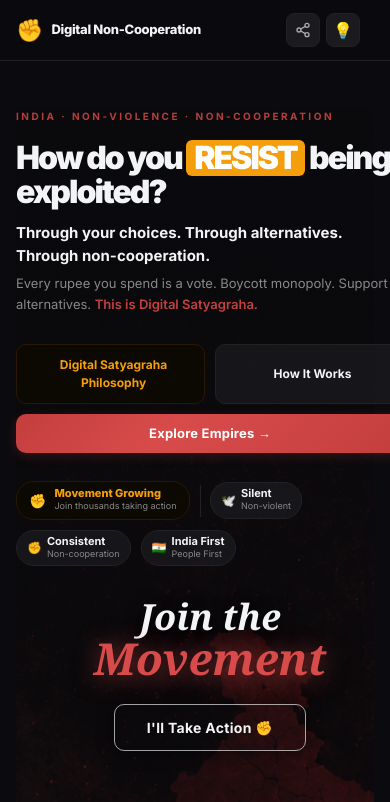
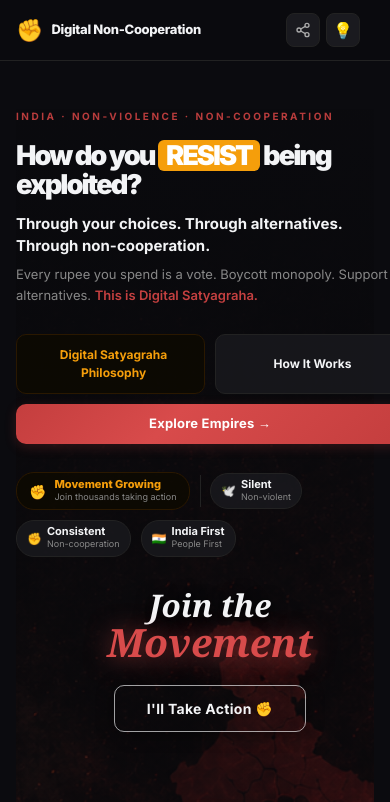
Before and after one commit to Xcel-Host/digital-non-cooperation, a React (Vite) app: page / in a window 390 px wide. Shown: the top 802 px of the page. Built offline with nearby package versions, Linux system fonts and the light colour scheme.

Commit message:
43 movile view

```diff
--- a/src/components/HeroSection.jsx
+++ b/src/components/HeroSection.jsx
@@ -258,7 +258,7 @@ export default function HeroSection({ theme, empiresOpen, setEmpiresOpen }) {
 
               <p style={{ fontSize: 10, fontWeight: 700, letterSpacing: '2.5px', color: '#b83c3c', textTransform: 'uppercase', marginBottom: 16 }}>India · Non-violence · Non-cooperation</p>
 
-              <h1 style={{ fontSize: 'clamp(32px,5vw,56px)', fontWeight: 900, lineHeight: 1.0, letterSpacing: '-2px', marginBottom: 14, color: textColor }}>
+              <h1 style={{ fontSize: 'clamp(26px,7vw,56px)', fontWeight: 900, lineHeight: 1.0, letterSpacing: '-2px', marginBottom: 14, color: textColor }}>
                 How do you{' '}
                 <span style={{ color: '#fff', background: '#F59E0B', fontStyle: 'normal', padding: '2px 8px', borderRadius: 6, display: 'inline-block' }}>RESIST</span>{' '}
                 being exploited?
@@ -353,7 +353,7 @@ export default function HeroSection({ theme, empiresOpen, setEmpiresOpen }) {
                 }}>
                   <p style={{
                     fontFamily: 'Georgia, "Times New Roman", serif',
-                    fontSize: 'clamp(36px, 4vw, 52px)',
+                    fontSize: 'clamp(28px, 8vw, 52px)',
                     fontWeight: 700,
                     fontStyle: 'italic',
                     color: '#F3F4F6',
@@ -365,7 +365,7 @@ export default function HeroSection({ theme, empiresOpen, setEmpiresOpen }) {
                   </p>
                   <p style={{
                     fontFamily: 'Georgia, "Times New Roman", serif',
-                    fontSize: 'clamp(44px, 5.5vw, 66px)',
+                    fontSize: 'clamp(34px, 10vw, 66px)',
                     fontWeight: 900,
                     fontStyle: 'italic',
                     color: '#D84B4B',
```
